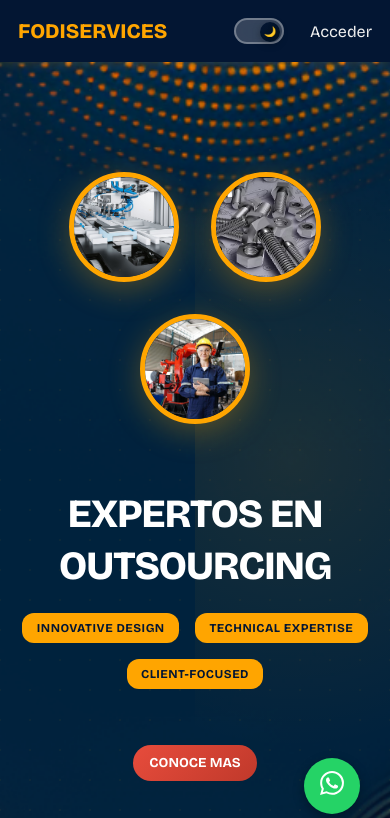
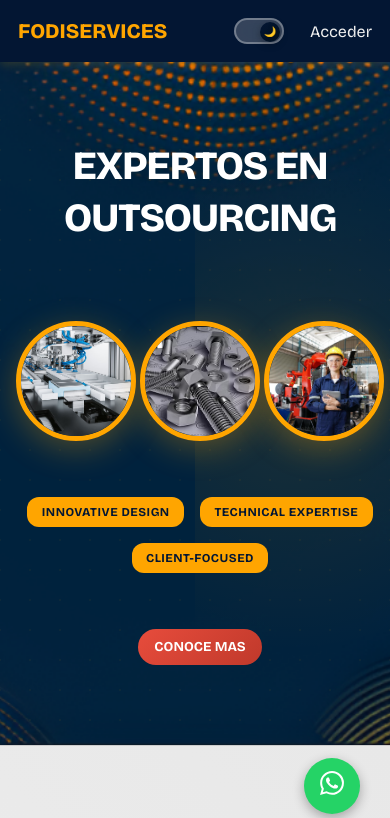
Before and after one commit to SebasTaclar/fodiservices, a Vue app: page / in a window 390 px wide. Shown: the top 818 px of the page. Built offline with nearby package versions, Linux system fonts and the light colour scheme.

Commit message:
style: Improve mobile view layout for circles in MainBanner

```diff
--- a/src/components/MainBanner.vue
+++ b/src/components/MainBanner.vue
@@ -1,8 +1,14 @@
 <template>
   <section class="hero">
     <div class="hero-container">
-      <!-- Lado derecho con imágenes circulares -->
-      <div class="hero-visual">
+      <!-- Lado izquierdo con contenido -->
+      <div class="hero-content">
+        <div class="hero-title">
+          <h1>EXPERTOS EN
+          OUTSOURCING</h1>
+        </div>
+
+        <div class="hero-visual mobile-order">
           <div class="images-container">
             <div class="image-circle image-1">
               <img src="/images/mainBanner5.jpg" alt="FODISERVICES - Outsourcing profesional">
@@ -16,13 +22,6 @@
           </div>
         </div>
 
-      <!-- Lado izquierdo con contenido -->
-      <div class="hero-content">
-        <div class="hero-title">
-          <h1>EXPERTOS EN
-          OUTSOURCING</h1>
-        </div>
-
         <div class="hero-tags">
           <span class="tag">INNOVATIVE DESIGN</span>
           <span class="tag">TECHNICAL EXPERTISE</span>
@@ -32,6 +31,21 @@
         <div class="hero-contact">
           <div class="contact-item">
             <a href="#offerings" class="contact-button">CONOCE MAS</a>
+          </div>
+        </div>
+      </div>
+
+      <!-- Lado derecho con imágenes circulares para desktop -->
+      <div class="hero-visual desktop-only">
+        <div class="images-container">
+          <div class="image-circle image-1">
+            <img src="/images/mainBanner5.jpg" alt="FODISERVICES - Outsourcing profesional">
+          </div>
+          <div class="image-circle image-2">
+            <img src="/images/tornillos.jpg" alt="FODISERVICES - Equipo experto">
+          </div>
+          <div class="image-circle image-3">
+            <img src="/images/mainBanner4.jpg" alt="FODISERVICES - Soluciones innovadoras">
           </div>
         </div>
       </div>
@@ -208,26 +222,26 @@ a {
 
 /* Posicionamiento específico de las imágenes */
 .image-1 {
-  width: 180px;
-  height: 180px;
+  width: 234px;  /* 180px + 30% */
+  height: 234px;
   top: 10%;
-  left: 20%;
+  right: 55%;
   animation: float1 6s ease-in-out infinite;
 }
 
 .image-2 {
-  width: 200px;
-  height: 200px;
-  top: 15%;
-  right: 10%;
+  width: 260px;  /* 200px + 30% */
+  height: 260px;
+  top: 20%;
+  right: 5%;
   animation: float2 8s ease-in-out infinite;
 }
 
 .image-3 {
-  width: 160px;
-  height: 160px;
-  bottom: 30%;
-  left: 35%;
+  width: 208px;  /* 160px + 30% */
+  height: 208px;
+  bottom: 20%;
+  right: 45%;
   animation: float3 7s ease-in-out infinite;
 }
 
@@ -302,6 +316,14 @@ a {
 
 /* ------------------ RESPONSIVE DESIGN ------------------ */
 /* ------------------ RESPONSIVE HERO ------------------ */
+.mobile-order {
+  display: none;
+}
+
+.desktop-only {
+  display: block;
+}
+
 @media (max-width: 1024px) {
   .hero-container {
     grid-template-columns: 1fr;
@@ -310,6 +332,16 @@ a {
     text-align: center;
     justify-items: center;
     margin-top: 3rem;
+  }
+
+  .desktop-only {
+    display: none;
+  }
+
+  .mobile-order {
+    display: block;
+    order: 2;
+    margin: 2rem 0;
   }
 
   .hero-title h1 {
@@ -321,6 +353,7 @@ a {
   .hero-tags {
     justify-content: center;
     flex-wrap: wrap;
+    order: 3;
   }
 
   .hero-content {
@@ -331,6 +364,7 @@ a {
 
   .hero-contact {
     align-items: center;
+    order: 4;
   }
 
   .hero-visual {
@@ -339,19 +373,21 @@ a {
   }
 
   .images-container {
-    display: flex;
-    flex-wrap: wrap;
-    gap: 1rem;
+    display: grid;
+    grid-template-columns: repeat(3, 1fr);
+    gap: 0.5rem;
     justify-content: center;
     align-items: center;
+    max-width: 600px;
+    margin: 0 auto;
   }
 
   .image-circle {
     position: static;
-    width: 140px !important;
-    height: 140px !important;
+    width: 160px !important;
+    height: 160px !important;
     animation: none !important;
-    margin: 0.5rem;
+    margin: 0;
   }
 }
 
@@ -378,8 +414,13 @@ a {
   }
 
   .image-circle {
-    width: 110px !important;
-    height: 110px !important;
+    width: 120px !important;
+    height: 120px !important;
+  }
+
+  .images-container {
+    gap: 0.25rem;
+    max-width: 400px;
   }
 
   .hero {
```
Lines whose indentation alone changed are shown as unchanged.
